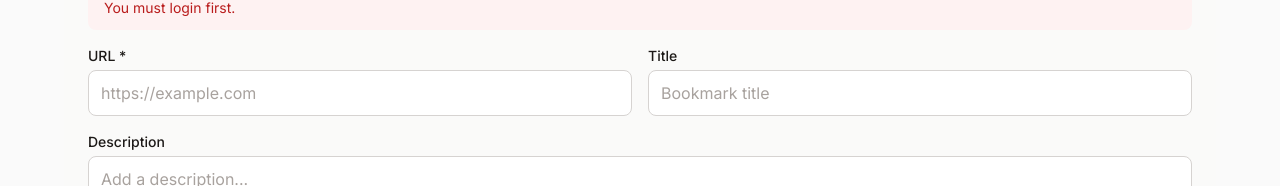
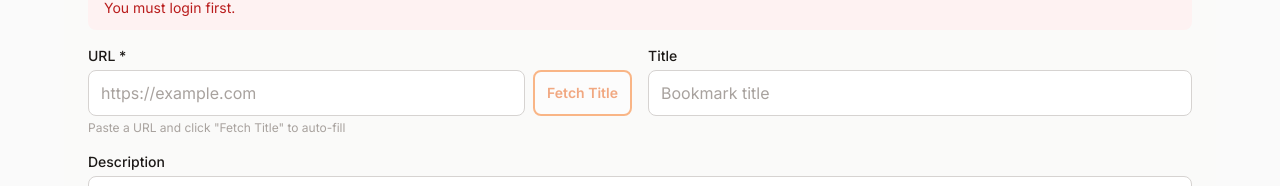
Before and after one commit to rohit11206/Notes-and-Bookmark, a Next.js app in the folder frontend/: page /bookmarks in a window 1280 px wide. Shown: the part 322-508 px from the top of the page. Built offline with nearby package versions, Linux system fonts and the light colour scheme; no server answers.

Commit message:
adding the fetch button in bookmark

```diff
--- a/frontend/app/auth/callback/page.jsx
+++ b/frontend/app/auth/callback/page.jsx
@@ -14,95 +14,60 @@ function AuthCallbackContent() {
 
     if (authError) {
       setError("Authentication failed. Please try again.");
-      setTimeout(() => {
-        router.push("/login");
-      }, 3000);
+      setTimeout(() => router.push("/login"), 3000);
       return;
     }
 
     if (token) {
-      // Store the token
+      // Save token
       localStorage.setItem("token", token);
 
-      // Optionally fetch user data
-      const fetchUserData = async () => {
-        try {
-          const API_BASE = process.env.NEXT_PUBLIC_API_URL;
-          const res = await fetch(`${API_BASE}/auth/me`, {
-            headers: {
-              Authorization: `Bearer ${token}`,
-            },
-          });
+      // Decode JWT to get user info (no API call needed)
+      try {
+        const base64Payload = token.split(".")[1];
+        const payload = JSON.parse(atob(base64Payload));
+        const user = {
+          id: payload.sub,
+          email: payload.email,
+          name: payload.name || payload.email?.split("@")[0] || "User",
+          picture: payload.picture || null,
+        };
+        localStorage.setItem("user", JSON.stringify(user));
+      } catch (e) {
+        console.error("Could not decode token", e);
+      }
 
-          if (res.ok) {
-            const userData = await res.json();
-            localStorage.setItem("user", JSON.stringify(userData));
-          }
-        } catch (err) {
-          console.error("Failed to fetch user data:", err);
-        }
-      };
-
-      fetchUserData();
-
-      // Redirect to notes page
+      // Redirect to notes
       router.push("/notes");
     } else {
       setError("No authentication token received.");
-      setTimeout(() => {
-        router.push("/login");
-      }, 3000);
+      setTimeout(() => router.push("/login"), 3000);
     }
   }, [searchParams, router]);
 
   return (
     <div className="card mx-auto max-w-md text-center">
       {error ? (
-        <>
+        <div>
           <div className="mb-4 text-red-600">
-            <svg
-              className="mx-auto h-12 w-12"
-              fill="none"
-              viewBox="0 0 24 24"
-              stroke="currentColor"
-            >
-              <path
-                strokeLinecap="round"
-                strokeLinejoin="round"
-                strokeWidth={2}
-                d="M12 8v4m0 4h.01M21 12a9 9 0 11-18 0 9 9 0 0118 0z"
-              />
+            <svg className="mx-auto h-12 w-12" fill="none" viewBox="0 0 24 24" stroke="currentColor">
+              <path strokeLinecap="round" strokeLinejoin="round" strokeWidth={2} d="M12 8v4m0 4h.01M21 12a9 9 0 11-18 0 9 9 0 0118 0z" />
             </svg>
           </div>
           <h2 className="text-xl font-bold text-ink">{error}</h2>
           <p className="mt-2 text-sm text-stone-600">Redirecting to login...</p>
-        </>
+        </div>
       ) : (
-        <>
+        <div>
           <div className="mb-4 text-primary-600">
-            <svg
-              className="mx-auto h-12 w-12 animate-spin"
-              fill="none"
-              viewBox="0 0 24 24"
-            >
-              <circle
-                className="opacity-25"
-                cx="12"
-                cy="12"
-                r="10"
-                stroke="currentColor"
-                strokeWidth="4"
-              ></circle>
-              <path
-                className="opacity-75"
-                fill="currentColor"
-                d="M4 12a8 8 0 018-8V0C5.373 0 0 5.373 0 12h4zm2 5.291A7.962 7.962 0 014 12H0c0 3.042 1.135 5.824 3 7.938l3-2.647z"
-              ></path>
+            <svg className="mx-auto h-12 w-12 animate-spin" fill="none" viewBox="0 0 24 24">
+              <circle className="opacity-25" cx="12" cy="12" r="10" stroke="currentColor" strokeWidth="4"></circle>
+              <path className="opacity-75" fill="currentColor" d="M4 12a8 8 0 018-8V0C5.373 0 0 5.373 0 12h4zm2 5.291A7.962 7.962 0 014 12H0c0 3.042 1.135 5.824 3 7.938l3-2.647z"></path>
             </svg>
           </div>
           <h2 className="text-xl font-bold text-ink">Completing sign in...</h2>
           <p className="mt-2 text-sm text-stone-600">Please wait while we log you in.</p>
-        </>
+        </div>
       )}
     </div>
   );
@@ -113,24 +78,9 @@ export default function AuthCallbackPage() {
     <Suspense fallback={
       <div className="card mx-auto max-w-md text-center">
         <div className="mb-4 text-primary-600">
-          <svg
-            className="mx-auto h-12 w-12 animate-spin"
-            fill="none"
-            viewBox="0 0 24 24"
-          >
-            <circle
-              className="opacity-25"
-              cx="12"
-              cy="12"
-              r="10"
-              stroke="currentColor"
-              strokeWidth="4"
-            ></circle>
-            <path
-              className="opacity-75"
-              fill="currentColor"
-              d="M4 12a8 8 0 018-8V0C5.373 0 0 5.373 0 12h4zm2 5.291A7.962 7.962 0 014 12H0c0 3.042 1.135 5.824 3 7.938l3-2.647z"
-            ></path>
+          <svg className="mx-auto h-12 w-12 animate-spin" fill="none" viewBox="0 0 24 24">
+            <circle className="opacity-25" cx="12" cy="12" r="10" stroke="currentColor" strokeWidth="4"></circle>
+            <path className="opacity-75" fill="currentColor" d="M4 12a8 8 0 018-8V0C5.373 0 0 5.373 0 12h4zm2 5.291A7.962 7.962 0 014 12H0c0 3.042 1.135 5.824 3 7.938l3-2.647z"></path>
           </svg>
         </div>
         <h2 className="text-xl font-bold text-ink">Loading...</h2>
--- a/frontend/app/bookmarks/page.jsx
+++ b/frontend/app/bookmarks/page.jsx
@@ -16,6 +16,33 @@ export default function BookmarksPage() {
   const [search, setSearch] = useState("");
   const [tagsFilter, setTagsFilter] = useState("");
   const [form, setForm] = useState({ id: null, url: "", title: "", description: "", tags: "", isFavorite: false });
+  const [fetchingTitle, setFetchingTitle] = useState(false);
+
+  const fetchTitleFromUrl = async () => {
+    const url = form.url?.trim();
+    if (!url) { setError("Enter a URL first."); return; }
+    const token = getToken();
+    if (!token) { setError("You must login first."); return; }
+    setError("");
+    setFetchingTitle(true);
+    try {
+      const res = await fetch(
+        `${API_BASE}/bookmarks/fetch-title?${new URLSearchParams({ url })}`,
+        { headers: { Authorization: `Bearer ${token}` } }
+      );
+      const data = await res.json();
+      if (!res.ok) throw new Error(data?.message || "Failed to fetch title");
+      if (data.title) {
+        setForm((prev) => ({ ...prev, title: data.title }));
+      } else {
+        setError("Could not fetch title from this URL.");
+      }
+    } catch (err) {
+      setError(err.message);
+    } finally {
+      setFetchingTitle(false);
+    }
+  };
 
   const loadBookmarks = async () => {
     const token = getToken();
@@ -106,7 +133,18 @@ export default function BookmarksPage() {
             <div className="grid gap-4 md:grid-cols-2">
               <div>
                 <label className="block text-sm font-medium text-ink mb-1">URL *</label>
-                <input type="url" required value={form.url} onChange={(e) => setForm({ ...form, url: e.target.value })} className="input" placeholder="https://example.com" />
+                <div className="flex gap-2">
+                  <input type="url" required value={form.url} onChange={(e) => setForm({ ...form, url: e.target.value })} className="input flex-1" placeholder="https://example.com" />
+                  <button
+                    type="button"
+                    onClick={fetchTitleFromUrl}
+                    disabled={fetchingTitle || !form.url.trim()}
+                    className="whitespace-nowrap rounded-lg border-2 border-primary-500 bg-white px-3 py-2 text-sm font-semibold text-primary-600 hover:bg-primary-50 disabled:opacity-50 disabled:cursor-not-allowed"
+                  >
+                    {fetchingTitle ? "Fetching…" : "Fetch Title"}
+                  </button>
+                </div>
+                <p className="mt-1 text-xs text-stone-400">Paste a URL and click &quot;Fetch Title&quot; to auto-fill</p>
               </div>
               <div>
                 <label className="block text-sm font-medium text-ink mb-1">Title</label>
```
Also changed, not shown: 2 other files (tests, documents, lock files or other folders).
